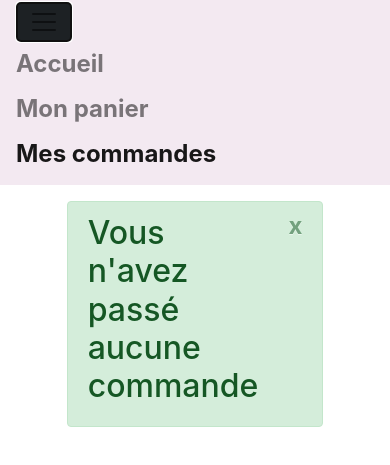
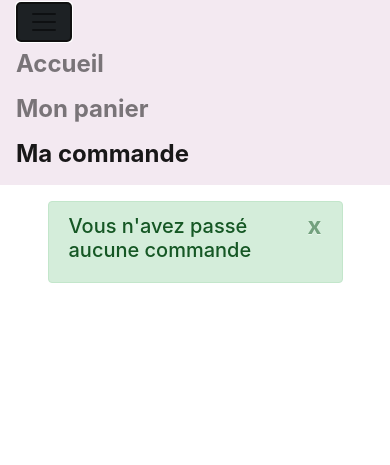
Before and after one commit to Lasai-Freyr/proj5, a website: page front-end/commandes.html in a window 390 px wide. Both pictures are taken after a click on the button 44 px from the left and 127 px from the top of the page. Shown: the part 105-570 px from the top of the page. Drawn offline with Linux system fonts and the light colour scheme.

Commit message:
finitions alert et sa respondivité

```diff
--- a/front-end/commandes.html
+++ b/front-end/commandes.html
@@ -7,7 +7,7 @@
         <link rel="stylesheet" type="text/css" href="../bootstrap/css/bootstrap.css">
         <link rel="stylesheet" type="text/css" href="./css/style.css">
 
-        <title>Oricono - Mes commandes</title>
+        <title>Oricono - Commande</title>
 
     </head>
     <body>
@@ -31,7 +31,7 @@
                                 <a class="nav-link" href="panier.html">Mon panier</a>
                             </li>
                             <li class="nav-item active">
-                                <a class="nav-link" href="commandes.html">Mes commandes</a>
+                                <a class="nav-link" href="commandes.html">Ma commande</a>
                             </li>
                         </ul>
                     </div>
@@ -40,7 +40,7 @@
         </header>
 
         <main>
-            <div class="row col-8 justify-content-center mx-auto mt-3">
+            <div class="row col-10 col-md-8 justify-content-center mx-auto mt-3">
                 <div class="alert alert-success alert-dismissible fade show" role="alert">
                     <h2 class="alert-heading" id="alert">
                         Merci de votre achat.
--- a/front-end/js/produit.js
+++ b/front-end/js/produit.js
@@ -53,5 +53,5 @@ function getId(){ // fonction de récupération de la variable Id de l'URL
 
 function alertTeddyInCart() {
     document.getElementById("prodct_bought").classList.remove("invisible");
-    document.getElementById("text_alert").innerHTML = ` ${teddyName} est ajouté à votre panier!`;
+    document.getElementById("text_alert").innerHTML = ` ${teddyName} est ajouté à votre panier !`;
 }
--- a/front-end/sass/main.scss
+++ b/front-end/sass/main.scss
@@ -1,5 +1,6 @@
 @import "./utils/variables.scss";
 @import "./utils/stylesliste.scss";
+@import "./utils/typography";
 @import "./layout/main.scss";
 @import "./layout/header.scss";
 @import "./page/produit.scss";
--- /dev/null
+++ b/front-end/sass/utils/_typography.scss
@@ -0,0 +1,5 @@
+.alert h2 {
+    @media all and (max-width:605px){
+        font-size: 20px;
+    }
+}
```
Also changed, not shown: front-end/index.html (+1 -1 lines), front-end/panier.html (+2 -2 lines), front-end/produit.html (+2 -2 lines), front-end/css/style.css, 1 other file.
